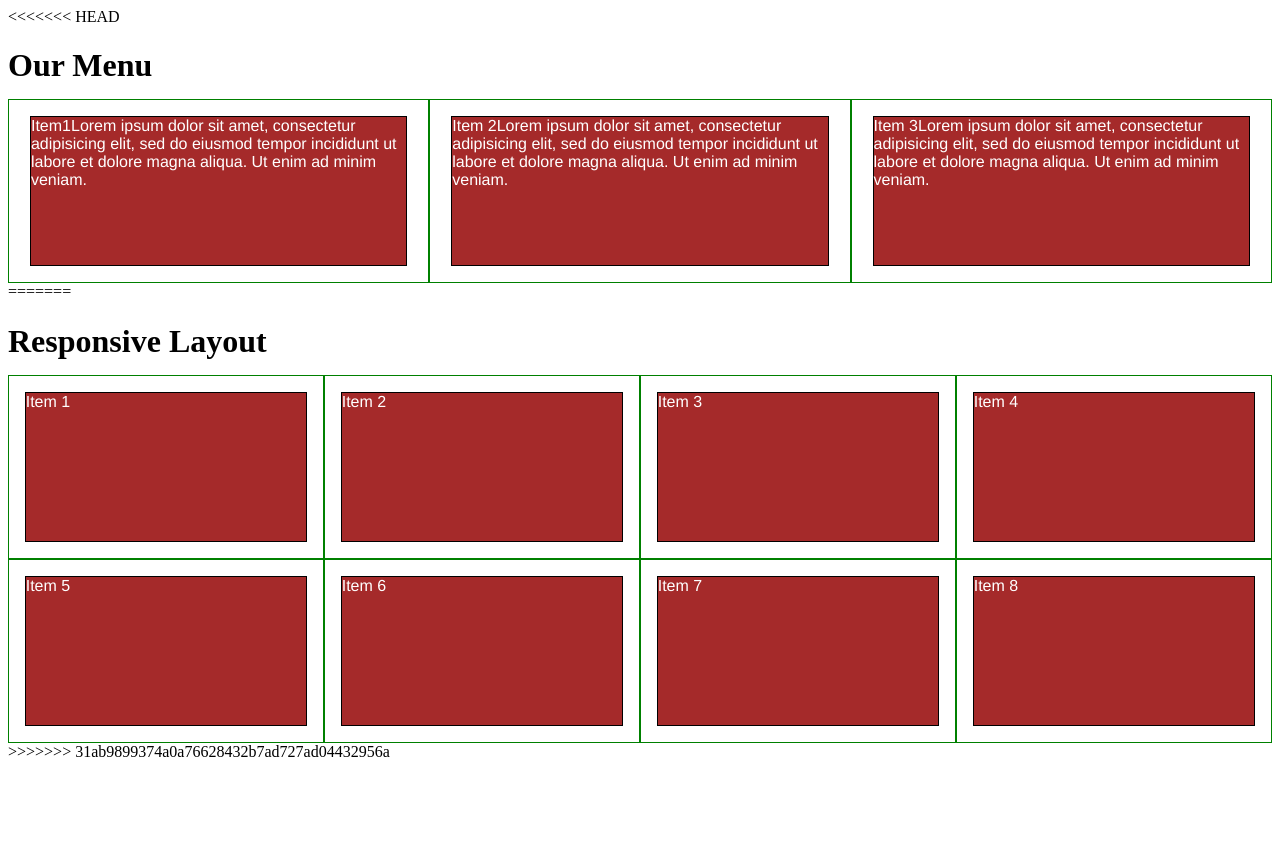
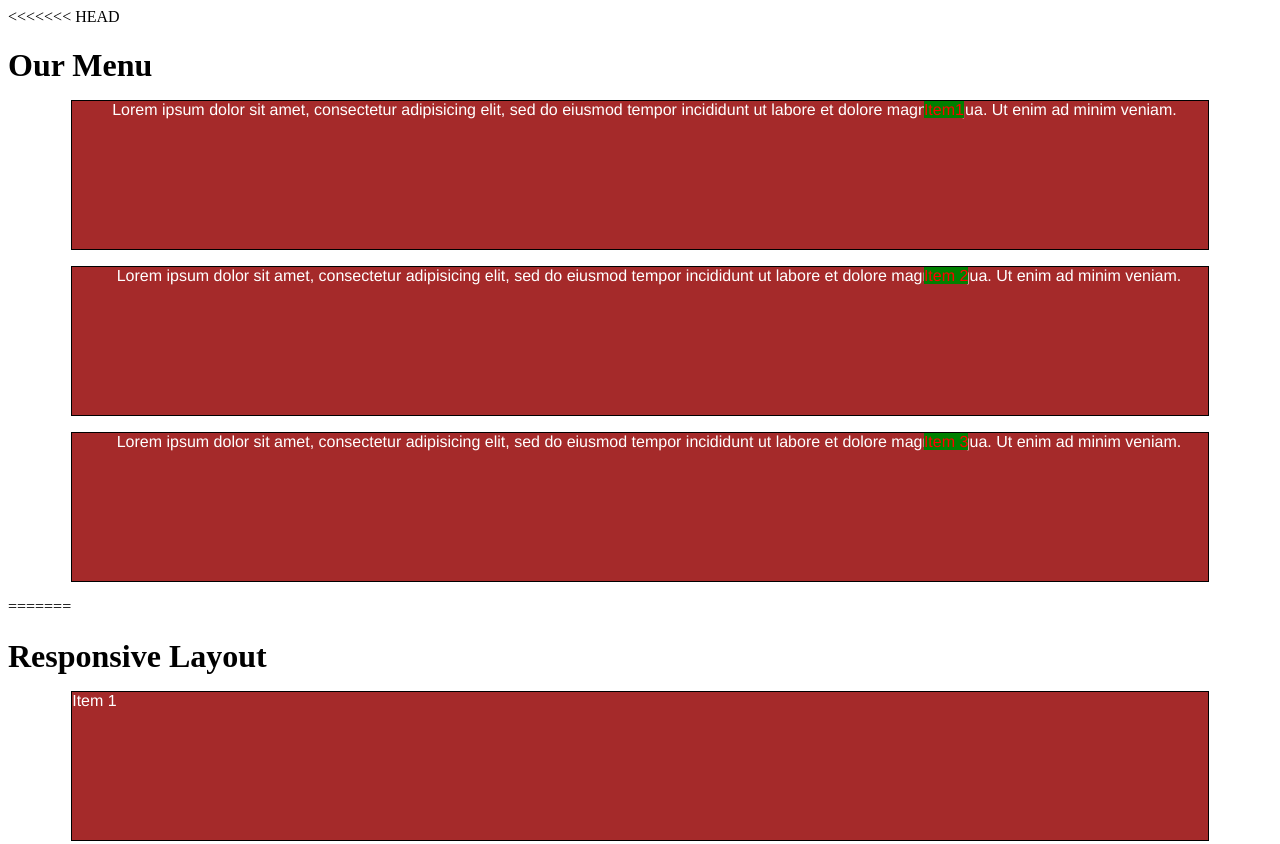
Before and after one commit to RanjiniHarihara/coursera-test, a plain HTML site: page module2-assignment/index.html in a window 1280 px wide. Shown: the top 844 px of the page. Before the commit the page ends 800 px from the top, so only its background shows below. Drawn offline with Linux system fonts and the light colour scheme.

Commit message:
Update style.css

```diff
--- a/module2-assignment/css/style.css
+++ b/module2-assignment/css/style.css
@@ -4,6 +4,31 @@
 }
 h1 {
   margin-bottom: 15px;
+<<<<<<< HEAD
+  text-align: center;
+}
+
+
+
+p{
+position: relative;
+  border: 1px solid black;
+  width: 90%;
+  height: 150%;
+  margin-right: auto;
+  margin-left: auto;
+  font-family: Helvetica;
+  color: black;
+
+}
+
+span{
+  position: relative;
+  left: 75%;
+  clear:left;
+  background: green;
+  color:red;
+=======
 }
 
 p {
@@ -15,6 +40,7 @@ p {
   margin-left: auto;
   font-family: Helvetica;
   color: white;
+>>>>>>> 31ab9899374a0a76628432b7ad727ad04432956a
 }
 
 /* Simple Responsive Framework. */
@@ -23,7 +49,11 @@ p {
 }
 
 /********** Large devices only **********/
+<<<<<<< HEAD
+@media (min-width: 992px) {
+=======
 @media (min-width: 1200px) {
+>>>>>>> 31ab9899374a0a76628432b7ad727ad04432956a
   .col-lg-1, .col-lg-2, .col-lg-3, .col-lg-4, .col-lg-5, .col-lg-6, .col-lg-7, .col-lg-8, .col-lg-9, .col-lg-10, .col-lg-11, .col-lg-12 {
     float: left;
     border: 1px solid green;
@@ -67,7 +97,11 @@ p {
 }
 
 /********** Medium devices only **********/
+<<<<<<< HEAD
+@media (min-width: 768px) and (max-width: 991px) {
+=======
 @media (min-width: 992px) and (max-width: 1199px) {
+>>>>>>> 31ab9899374a0a76628432b7ad727ad04432956a
   .col-md-1, .col-md-2, .col-md-3, .col-md-4, .col-md-5, .col-md-6, .col-md-7, .col-md-8, .col-md-9, .col-md-10, .col-md-11, .col-md-12 {
     float: left;
     border: 1px solid green;
@@ -109,3 +143,7 @@ p {
     width: 100%;
   }
 }
+<<<<<<< HEAD
+
+=======
+>>>>>>> 31ab9899374a0a76628432b7ad727ad04432956a
```
